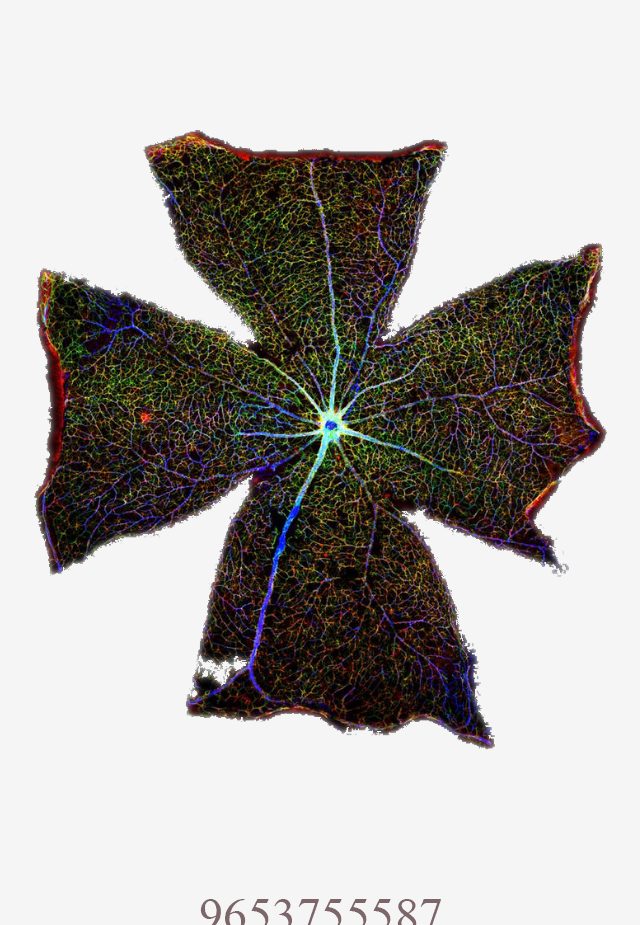
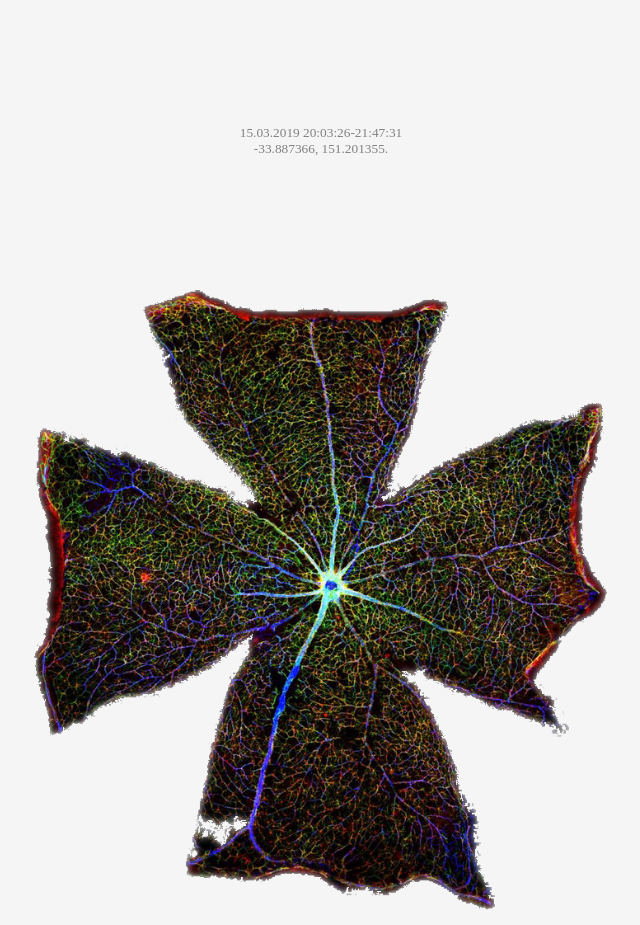
Before and after one commit to hisbmitchell/SOFTSERVE0004, a plain HTML site: page index.html in a window 1280 px wide. Shown: the part 1008-1933 px from the top of the page, without its empty margins (319-959 px from the left). Drawn offline with Linux system fonts and the light colour scheme.

Commit message:
Update index.html

```diff
--- a/index.html
+++ b/index.html
@@ -19,6 +19,8 @@
         <img id="title" src="images/TITLE2.jpg">
 
          <div>  <iframe style="top:-1px; left:-1px; height:5%;"scrolling="no" frameborder="no" allow="autoplay" src="https://w.soundcloud.com/player/?url=https%3A//api.soundcloud.com/tracks/621536700&color=ff0043&auto_play=false&hide_related=false&show_comments=false&show_user=true&show_reposts=false&show_teaser=false&amp;show_artwork=false"></iframe></div>
+
+	<p id="tracklist">15.03.2019 20:03:26-21:47:31 <br>-33.887366, 151.201355.</p>
 
         <img src="images/holySpirit.png">
         <img src="images/numbers_color.gif">
```
